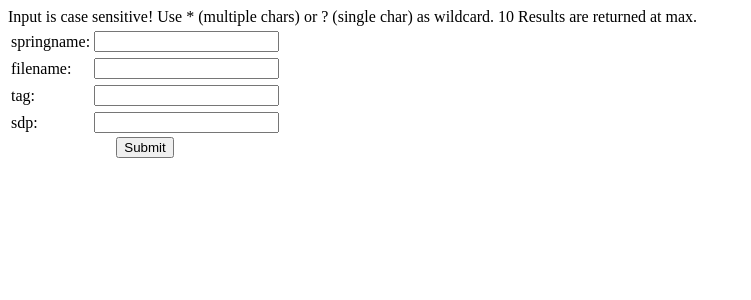
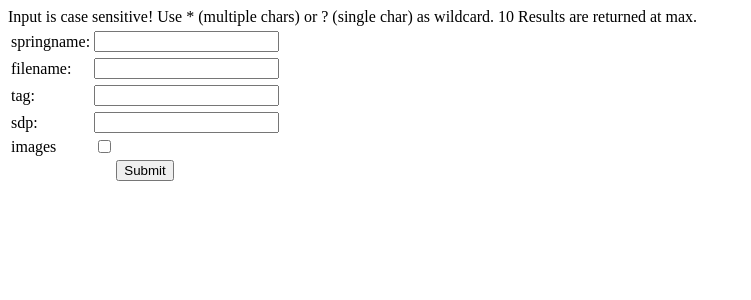
Before and after one commit to spring/upq, a PHP site: page / in a window 1280 px wide. Shown: the top 300 px of the page, without its empty margins (0-751 px from the left). Run offline with PHP 8.4, Linux system fonts and the light colour scheme; data that the repository does not hold is empty.

Commit message:
allow images to be optional

```diff
--- a/www/index.php
+++ b/www/index.php
@@ -14,6 +14,10 @@ Input is case sensitive! Use * (multiple chars) or ? (single char) as wildcard.
 	<?
 	}
 ?>
+	<tr>
+		<td>images</td>
+		<td><input type="checkbox" name="images" <?php if (array_key_exists('images', $_REQUEST)) echo 'checked'; ?>></td>
+	</tr>
 	<tr>
 	<td colspan="2" align="center"><input type="submit"></td>
 	</tr>
```
